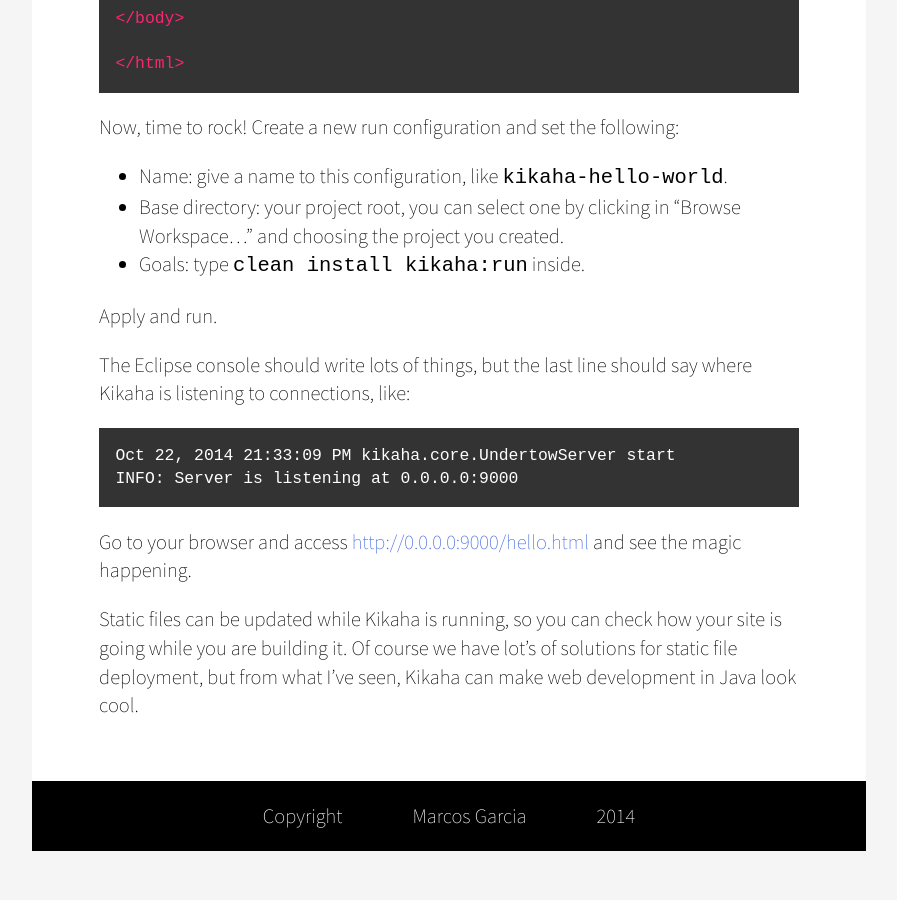
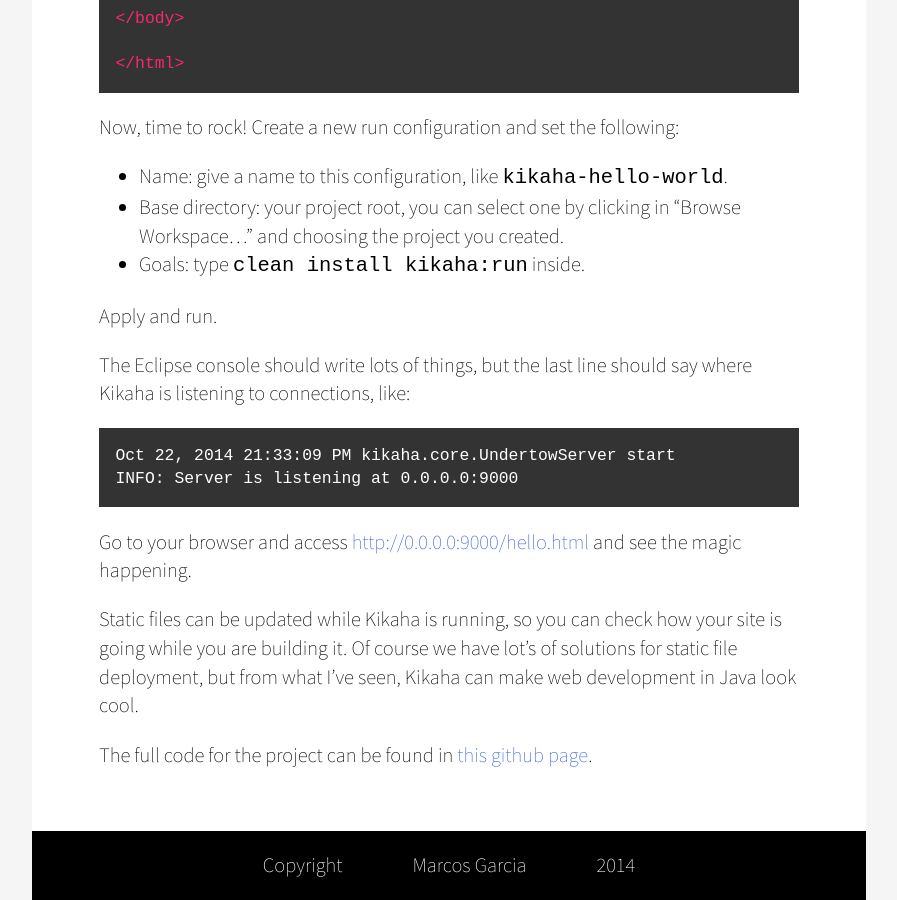
Before and after one commit to msilvagarcia/msilvagarcia.github.io, a Jekyll site: the page built from _posts/2014-10-23-kikaha.md, in a window 1280 px wide and 900 px high, scrolled down 4564 px. Shown: the whole window, without its empty margins (191-1088 px from the left). Built offline with Jekyll 4.4.1, drawn with Linux system fonts in a browser that asks for light colours; some web fonts are replaced; Markdown is read by kramdown in place of the engine named in the settings; before the commit the page ends 5415 px from its top, so only the background shows below that.

Commit message:
Adding link to repository

```diff
--- a/_posts/2014-10-23-kikaha.md
+++ b/_posts/2014-10-23-kikaha.md
@@ -181,3 +181,5 @@ INFO: Server is listening at 0.0.0.0:9000
 Go to your browser and access [http://0.0.0.0:9000/hello.html](http://0.0.0.0:9000/hello.html) and see the magic happening.
 
 Static files can be updated while Kikaha is running, so you can check how your site is going while you are building it. Of course we have lot's of solutions for static file deployment, but from what I've seen, Kikaha can make web development in Java look cool.
+
+The full code for the project can be found in [this github page](https://github.com/msilvagarcia/KikahaHelloWorld).
```
